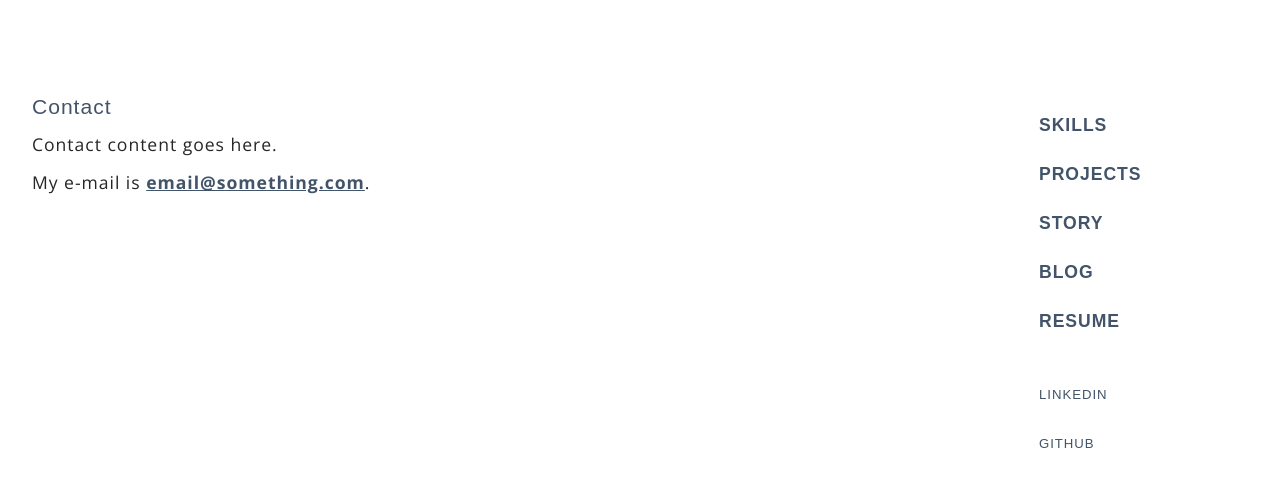
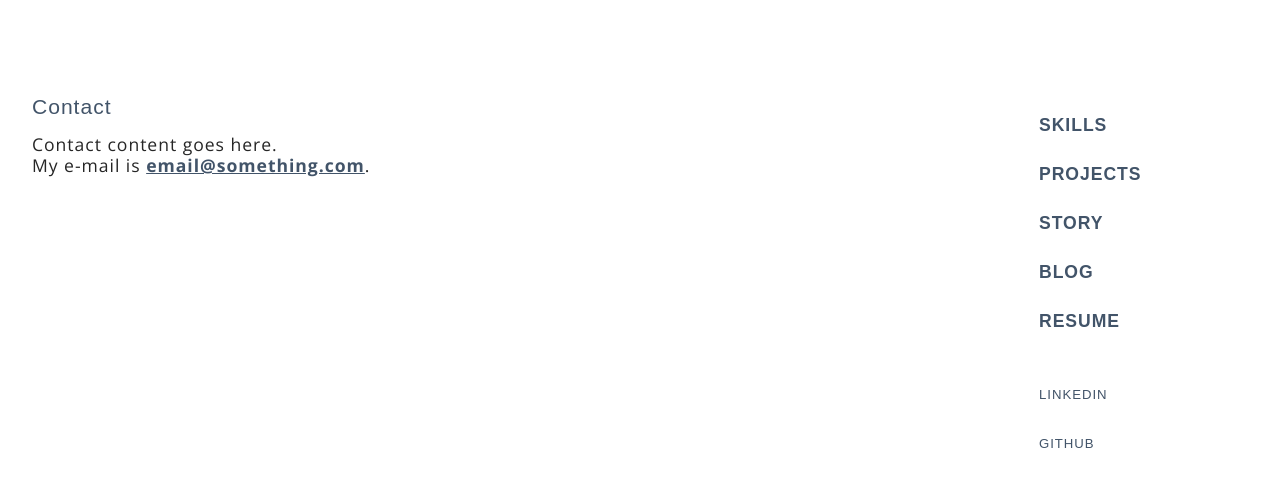
Before and after one commit to galia1902/jekyll-site4, a Jekyll site: the page built from _pages/02_contact.md, in a window 1280 px wide. Shown: the top 487 px of the page. Built offline with Jekyll 4.4.1, drawn with Linux system fonts in a browser that asks for light colours; some web fonts are replaced.

Commit message:
removed p margins

```diff
--- a/_sass/layout.scss
+++ b/_sass/layout.scss
@@ -47,6 +47,10 @@ a:visited {
 a:hover {
   color: $link-hover-color;
   text-decoration: underline;
+}
+p {
+   margin-block-start: 0;
+   margin-block-end: 0;
 }
 header {
   background: $header;
```
